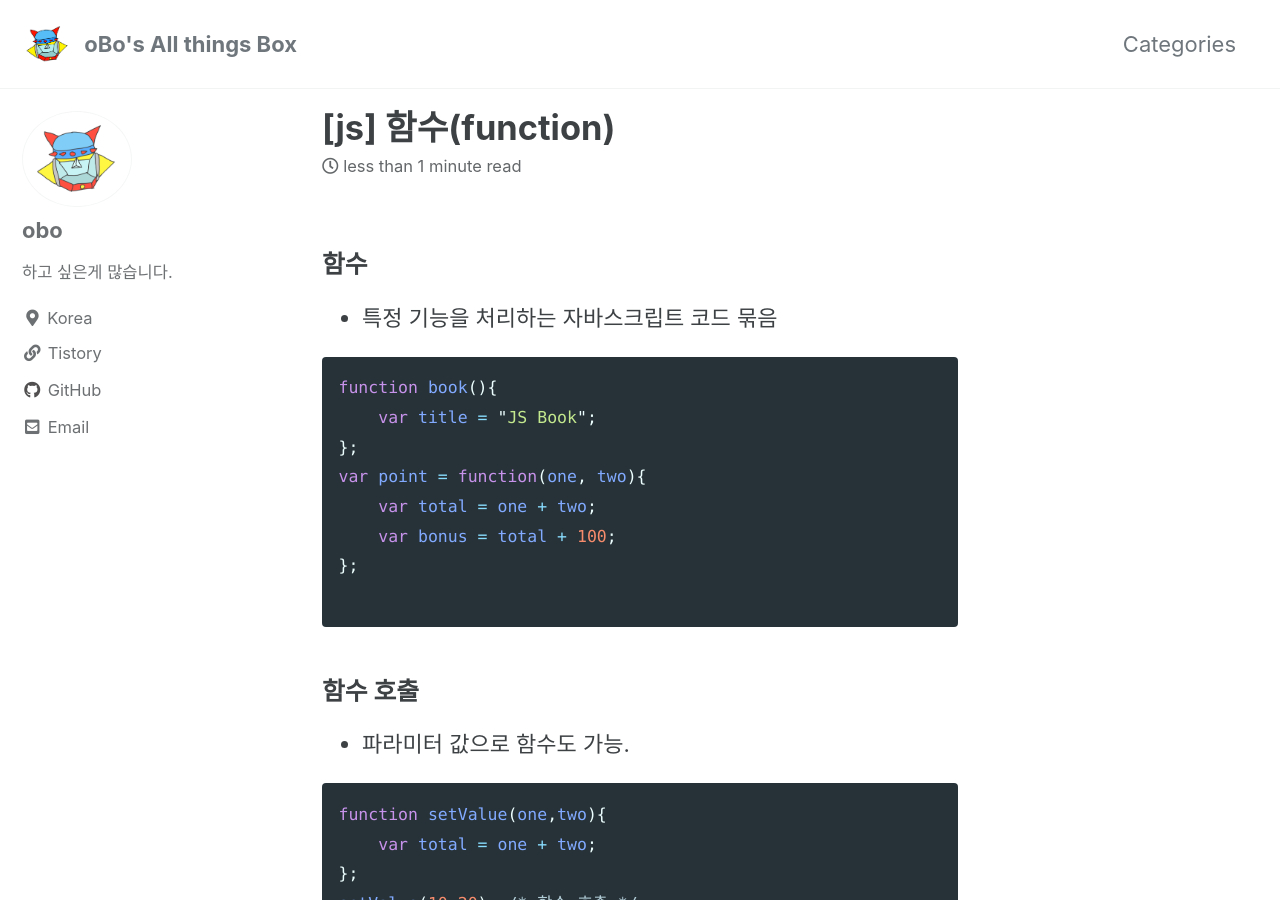
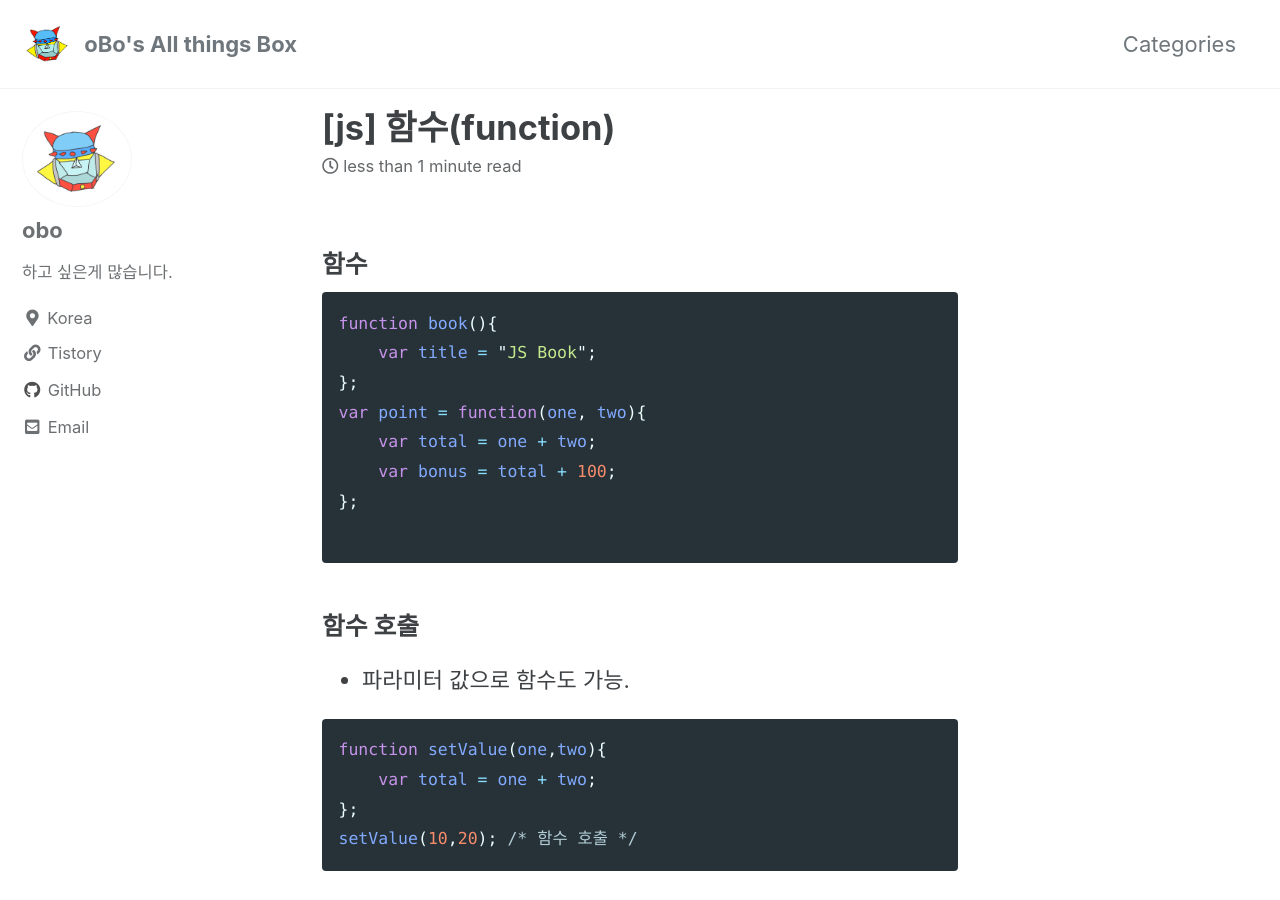
Before and after one commit to ggh-png/happyOBO.github.io, a Jekyll site: the page built from _posts/2020-07-21-js6-post.md, in a window 1280 px wide and 900 px high. Built offline with Jekyll 4.4.1, drawn with Linux system fonts in a browser that asks for light colours; cached includes are drawn as plain includes.

Commit message:
Update 2020-07-21-js6-post.md

````diff
--- a/_posts/2020-07-21-js6-post.md
+++ b/_posts/2020-07-21-js6-post.md
@@ -6,7 +6,6 @@ categories: javascript
 
 ### 함수
 
-- 특정 기능을 처리하는 자바스크립트 코드 묶음
 
 ```javascript
 function book(){
@@ -30,6 +29,7 @@ function setValue(one,two){
 };
 setValue(10,20); /* 함수 호출 */
 ```
+
 ### return
 
 - ```return``` 을 작성하지 않으면 ```undefined``` 반환
````
